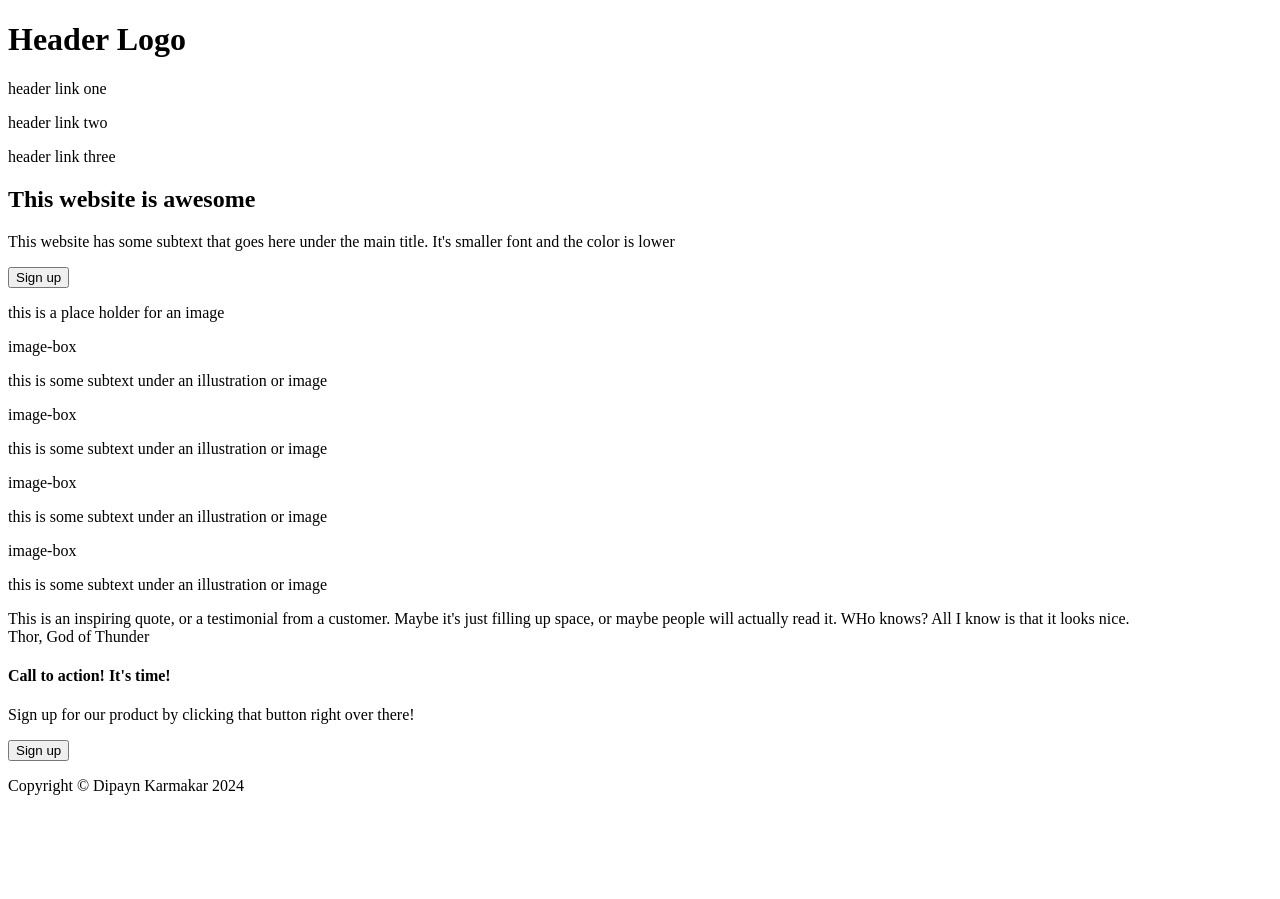
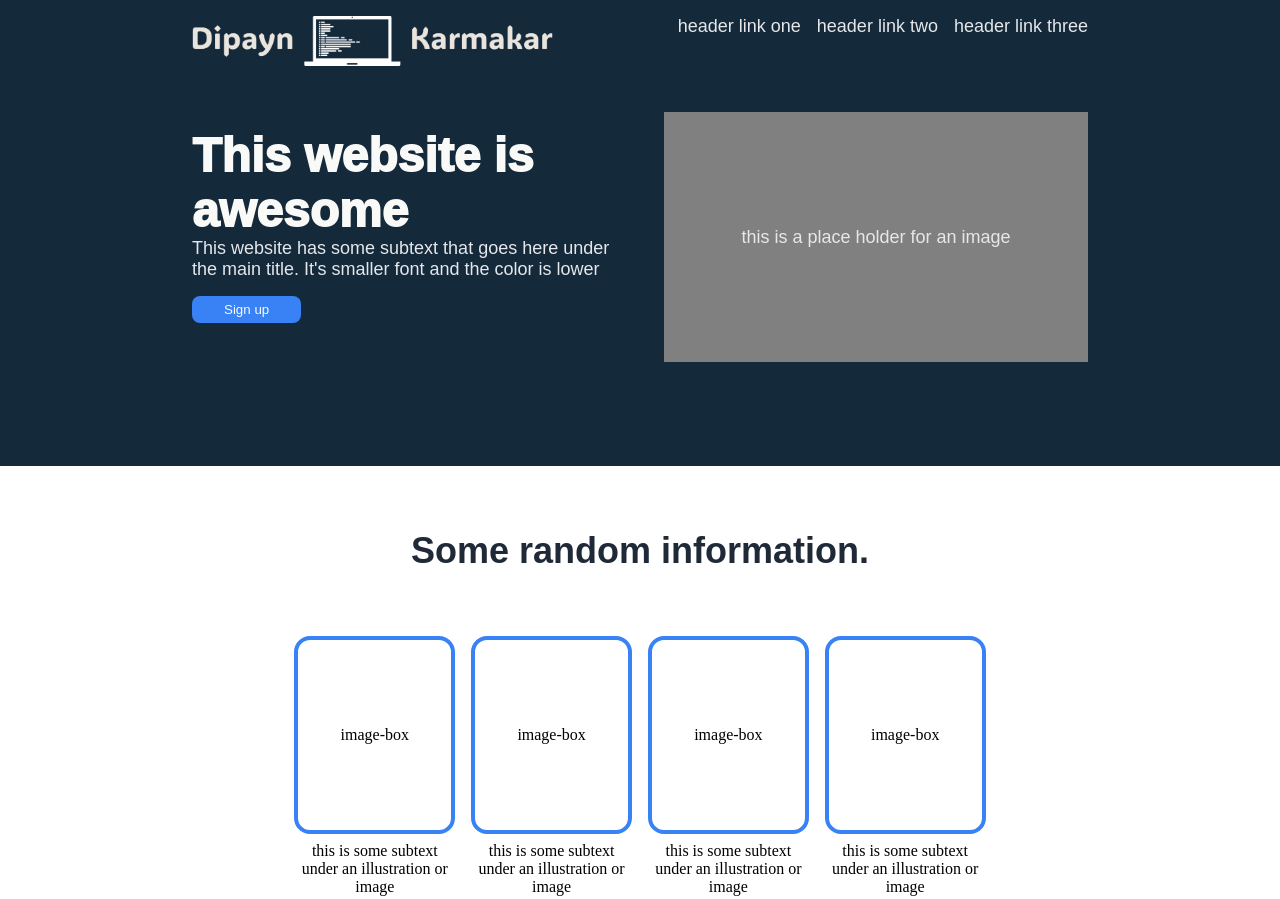
Before and after one commit to aspiro-01/1st-landing-page, a plain HTML site: page index.html in a window 1280 px wide. Shown: the top 899 px of the page. Before the commit the page ends 811 px from the top, so only its background shows below. Drawn offline with Linux system fonts and the light colour scheme.

Commit message:
chnage content and footer layout. Add logo for the real page.

```diff
--- a/index.html
+++ b/index.html
@@ -4,21 +4,23 @@
     <meta charset="UTF-8">
     <meta name="viewport" content="width=device-width, initial-scale=1.0">
     <title>My  landing page</title>
-    <link type="stylesheet" href="style.css">
+    <link rel="stylesheet" href="style.css">
 </head>
 <body>
     <div class="header">
         <div class="header-sub-1">
-            <h1>Header Logo</h1>
+            <span class="logo"><img src="dipayn-karmakar-high-resolution-logo-white-transparent.png" height="50px" alt="Dipayn Karmakar"></span>
+            <div class="header-link-menu">
               <p>header link one</p>
               <p>header link two</p>
               <p>header link three</p>
             </div>
+        </div>
         <div class="header-sub-2">
             <div class="header-sub-2-left">
-                <h2>This website is awesome</h6>
+                <h2 class="hero-main">This website is awesome</h6>
                 <p>This website has some subtext that goes here under the main title. It's smaller font and the color is lower</p>
-                <button>Sign up</button>
+                <button class="top-button">Sign up</button>
             </div>
             <div class="header-image">
                 <p>this is a place holder for an image</p>
@@ -28,30 +30,41 @@
 
     <div class="content">
         <div class="content-sub-1">
+            <div class="info-head"> Some random information.</div>
+            <div class="info-container">
+              <div class="one-info-container">
                   <div class="image-box">image-box</div>
                   <p>this is some subtext under an illustration or image</p>
+              </div>
+              <div class="one-info-container">
                   <div class="image-box">image-box</div>
                   <p>this is some subtext under an illustration or image</p>
+              </div>
+              <div class="one-info-container">
                   <div class="image-box">image-box</div>
                   <p>this is some subtext under an illustration or image</p>
+              </div>
+              <div class="one-info-container">
                   <div class="image-box">image-box</div>
                   <p>this is some subtext under an illustration or image</p>
+              </div>
+
+            </div>
 
         </div>
         <div class="content-sub-2">
-            <div>This is an inspiring quote, or a testimonial from a
+            <div class="quote">This is an inspiring quote, or a testimonial from a
               customer. Maybe it's just filling up space, or maybe
-              people will actually read it. WHo knows? All I know
+              people will actually read it. Who knows? All I know
               is that it looks nice.</div>
-              <div>Thor, God of Thunder</div>
-
+              <div class="quote-credit">-Thor, God of Thunder</div>
         </div>
         <div class="content-sub-3">
             <div class="content-sub-3-left">
                 <h4>Call to action! It's time!</h3>
                 <p>Sign up for our product by clicking that button right over there!</p>
             </div>
-            <button>Sign up</button>
+            <button class="button-2">Sign up</button>
 
         </div>
 
--- a/style.css
+++ b/style.css
@@ -3,10 +3,192 @@
     padding:0;
 }
 body{
-    height:100vh;
+    height: 100vh;
+    display: flex;
+    flex-direction: column;
+    justify-content: baseline;
+
+}
+
+/*header sections*/
+.header, .footer{
+    background-color: #14293A;
+    padding-left: 15vw;
+    padding-right:15vw;
+    color:#F9FAF8;
 }
 .header{
-    background-color: #1F2937;
-    height: 30vh;
+    display: flex;
+    flex-direction: column;
+    font-family: sans-serif, sans-serif;
+    padding-top: 16px;
+    padding-bottom: 64px;
 
 }
+/*header subsection 1*/
+.header-sub-1{
+    display: flex;
+    justify-content: space-between;
+
+
+}
+.logo{
+    font-size: 24px;
+    color: #F9FAF8;
+
+}
+.header-link-menu{
+    display: flex;
+    gap: 16px;
+    flex-basis: 50%;
+    justify-content: end;
+}
+/*header subsection 2*/
+.header-sub-2{
+    display: flex;
+    padding-top: 40px;
+    padding-bottom: 40px;
+    justify-content: space-between;
+    gap:16px;
+
+}
+.header-sub-2-left{
+    flex-basis: 50%;
+    padding-right: 32px;
+    padding-top: 16px;
+}
+
+.hero-main{
+    font-size: 48px;
+    font-weight:1000;
+    color: #F9FAF8;
+}
+.header div p{
+    color: #E5E7EB;
+    font-size: 18px;
+}
+.top-button{
+    background-color: #3882f6;
+    padding: 6px 32px;
+    border-radius: 8px;
+    border: none;
+    margin-top: 16px;
+    color: #F9FAF8;
+}
+.header-image{
+    flex-basis: 50%;
+    height: 250px;
+    display: flex;
+    justify-content: center;
+    align-items: center;
+    background-color: gray;
+}
+
+/*content section*/
+.content{
+    padding-top: 64px;
+    flex: 1 1 auto;
+}
+/*content sub section 1*/
+.content-sub-1{
+    display: flex;
+    flex-direction: column;
+    text-align: center;
+    padding-bottom: 128px;
+}
+.info-head{
+    font-family: Arial, Helvetica, sans-serif;
+    font-size: 36px;
+    color: #1F2937;
+    font-weight: 900;
+    padding-bottom:64px;
+}
+.info-container{
+    display: flex;
+    justify-content: space-around;
+    gap: 16px;
+    padding-right: 23vw;
+    padding-left: 23vw;
+
+
+}
+.one-info-container{
+    display: flex;
+    flex-direction: column;
+    justify-content: space-around;
+    text-align: center;
+    flex-wrap: wrap;
+    flex-basis: 200px;
+    gap: 8px;
+
+}
+
+.image-box{
+    display: flex;
+    border: 4px solid #3882F6;
+    border-radius: 16px;
+    justify-content: center;
+    align-items: center;
+    flex-basis: 190px;
+}
+/*content subsection 2*/
+.content-sub-2{
+    display: flex;
+    flex-direction: column;
+    background-color: #E5E7EB;
+    padding-left: 25vw;
+    padding-right: 23vw;
+    padding-top: 72px;
+    padding-bottom: 48px;
+    gap: 8px;
+}
+.quote{
+    font-family: Optima, sans-serif ;
+    font-style: italic;
+    color: #1F2937;
+    font-size: 30px;
+}
+.quote-credit{
+    align-self: flex-end;
+    font-family: 'Times New Roman', Times, serif;
+    font-weight: bold;
+    font-size: 24px;
+}
+
+/*content subsection #3*/
+
+.content-sub-3{
+    background-color: #3882F6;
+    margin-left: 15vw;
+    margin-right: 15vw;
+    margin-top: 80px;
+    margin-bottom: 80px;
+    display: flex;
+    justify-content: space-between;
+    padding: 32px 64px;
+    border-radius: 8px ;
+    color: white;
+}
+
+.button-2{
+    padding: 8px 64px;
+    border-radius: 8px;
+    background-color: #3882F6;
+    border: 2px solid white ;
+    font-weight: bolder;
+    color:white;
+}
+.content-sub-3-left h4{
+    font-size: 20px;
+    font-family: Optima, sans-serif ;
+}
+.content-sub-3-left p{
+   color: rgb(226, 226, 226);
+   font-family: Optima, sans-serif ;
+}
+
+/*footer*/
+.footer{
+    text-align: center;
+    padding: 41px;
+}
```
Also changed, not shown: dipayn-karmakar-high-resolution-logo-white-transparent.png (added). Lines whose indentation alone changed are shown as unchanged.
